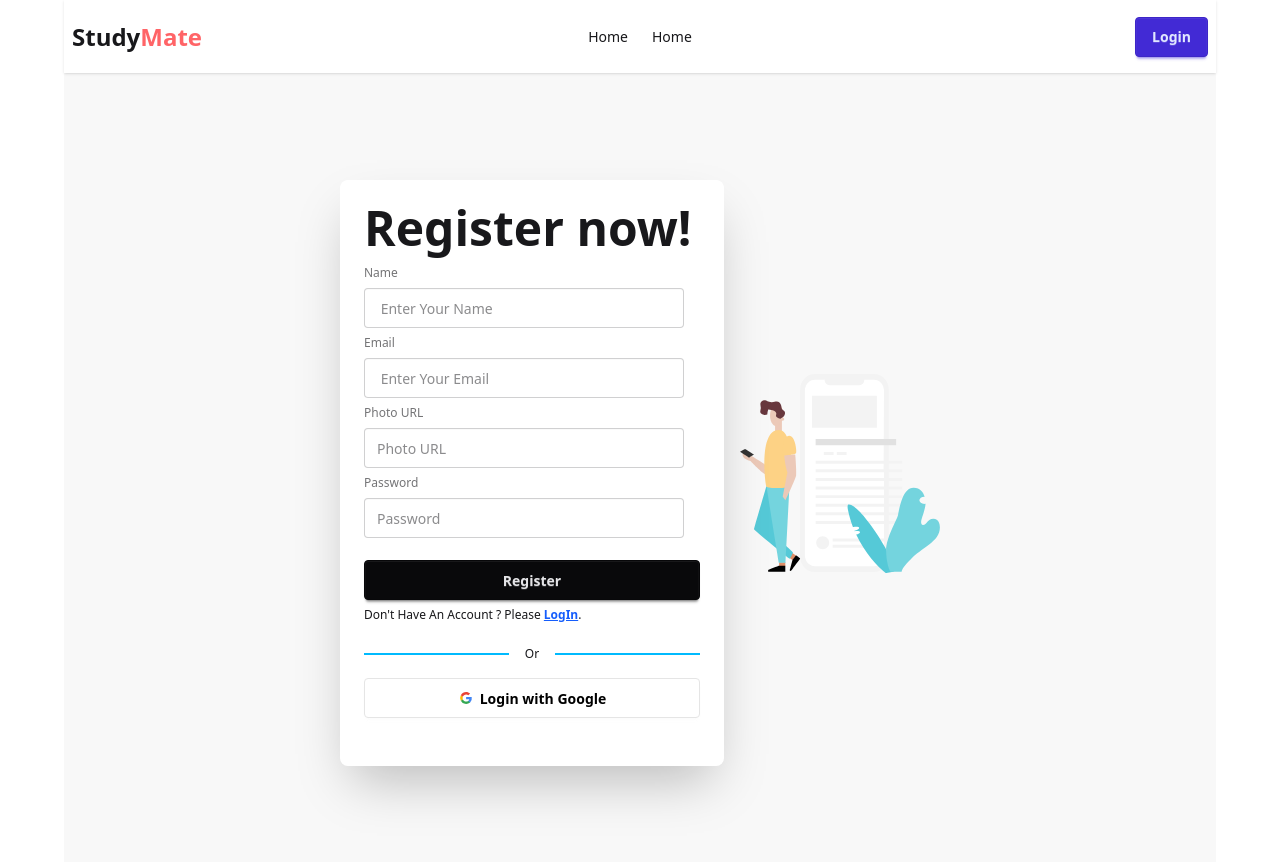
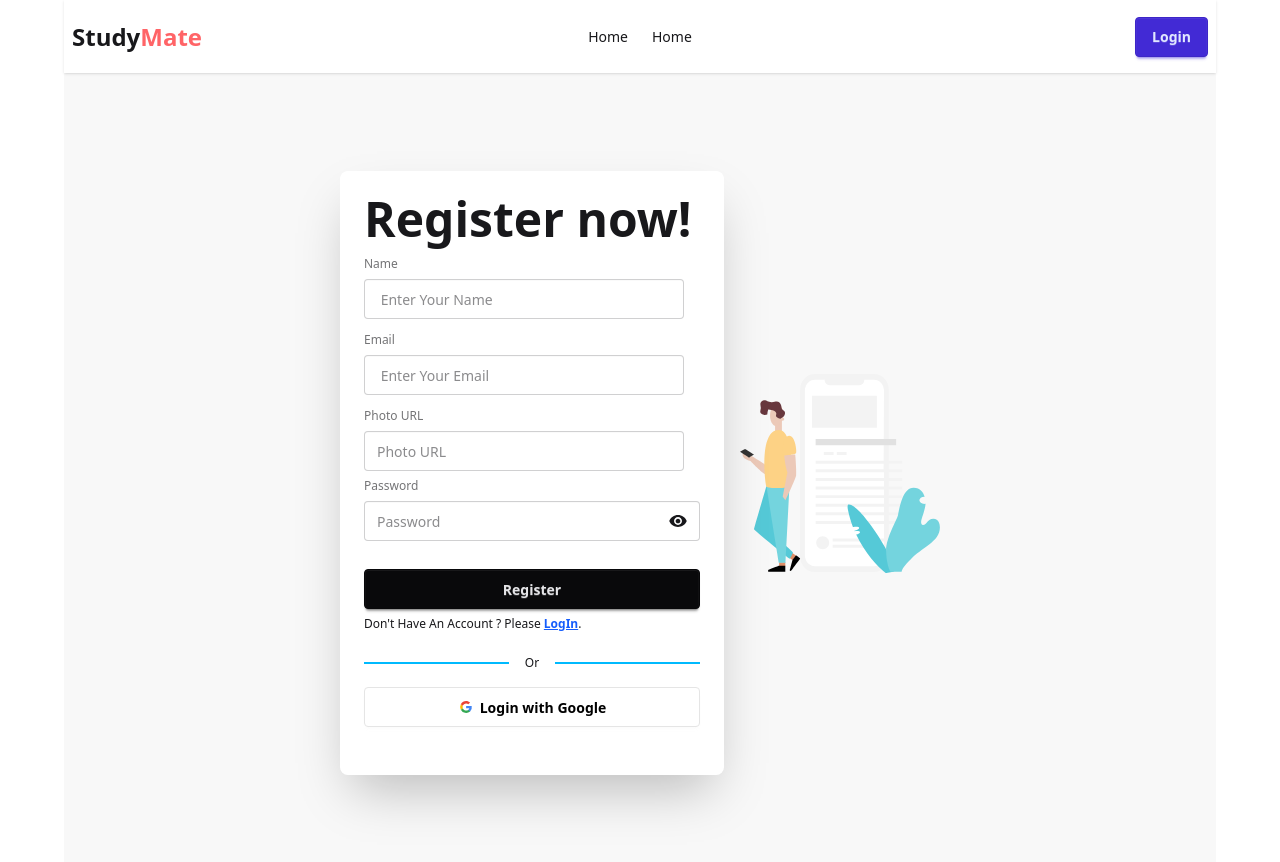
Before and after one commit to Raj3460/b11a11-client-side, a React (Vite) app: page /register in a window 1280 px wide. Shown: the top 862 px of the page. Built offline with nearby package versions, Linux system fonts and the light colour scheme.

Commit message:
added Register setUp with firebase

```diff
--- a/package.json
+++ b/package.json
@@ -11,10 +11,13 @@
   },
   "dependencies": {
     "@tailwindcss/vite": "^4.1.8",
+    "firebase": "^11.9.0",
     "lottie-react": "^2.4.1",
     "react": "^19.1.0",
     "react-dom": "^19.1.0",
+    "react-icons": "^5.5.0",
     "react-router": "^7.6.2",
+    "react-toastify": "^11.0.5",
     "tailwindcss": "^4.1.8"
   },
   "devDependencies": {
--- /dev/null
+++ b/src/Context/AuthContext.jsx
@@ -0,0 +1,3 @@
+import { createContext } from "react";
+
+export const  AuthContext = createContext(null)
--- /dev/null
+++ b/src/Context/AuthProvider.jsx
@@ -0,0 +1,31 @@
+import React, { useState } from 'react';
+import { AuthContext } from './AuthContext';
+import { createUserWithEmailAndPassword } from 'firebase/auth';
+import { auth } from '../FirebaseSetUp/Firebase.init';
+
+const AuthProvider = ({children}) => {
+
+       const [loading , setLoading ] = useState(true);
+
+       // create user for register
+       const createUserRegister = (email , password) => {
+              setLoading(true);
+              return createUserWithEmailAndPassword( auth ,email , password)
+       }
+
+       // create login withFirebase
+
+
+       const authInfo = {
+              createUserRegister,
+              loading,
+
+       }
+       return (
+              <AuthContext value={authInfo}>
+                     {children}
+              </AuthContext>
+       );
+};
+
+export default AuthProvider;
--- /dev/null
+++ b/src/FirebaseSetUp/Firebase.init.js
@@ -0,0 +1,20 @@
+// Import the functions you need from the SDKs you need
+import { initializeApp } from "firebase/app";
+import { getAuth } from "firebase/auth";
+// TODO: Add SDKs for Firebase products that you want to use
+// https://firebase.google.com/docs/web/setup#available-libraries
+
+// Your web app's Firebase configuration
+const firebaseConfig = {
+  apiKey: import.meta.env.VITE_apiKey,
+  authDomain: import.meta.env.VITE_authDomain,
+  projectId: import.meta.env.VITE_projectId,
+  storageBucket: import.meta.env.VITE_storageBucket,
+  messagingSenderId: import.meta.env.VITE_messagingSenderId,
+  appId: import.meta.env.VITE_appId,
+};
+console.log*(firebaseConfig);
+// Initialize Firebase
+const app = initializeApp(firebaseConfig);
+// Initialize Firebase Authentication and get a reference to the service
+ export const auth = getAuth(app);
--- a/src/LayOuts/LayOuts.jsx
+++ b/src/LayOuts/LayOuts.jsx
@@ -1,6 +1,8 @@
 import React from 'react';
 import { Outlet } from 'react-router';
 import Navbar from '../sheared/Navbar/Navbar';
+import { ToastContainer } from 'react-toastify';
+import 'react-toastify/dist/ReactToastify.css';
 
 
 const LayOuts = () => {
@@ -8,6 +10,7 @@ const LayOuts = () => {
               <div className='max-w-6xl mx-auto'>
                      <Navbar></Navbar>
                      <Outlet></Outlet>
+                      <ToastContainer position="top-center" autoClose={3000} />
 
               </div>
        );
--- a/src/Pages/Login/Login.jsx
+++ b/src/Pages/Login/Login.jsx
@@ -7,6 +7,10 @@ import SocialLoginGoogle from "./SocialLogin/SocialLoginGoogle";
 const Login = () => {
   const handleLogIn = (e) => {
     e.preventDefault();
+    const form = e.target ;
+    const email = form.email.value;
+    const password = form.password.value;
+    console.log(email, password);
   };
   return (
     <div className="hero bg-base-200 min-h-screen">
--- a/src/Pages/Login/Register/Register.jsx
+++ b/src/Pages/Login/Register/Register.jsx
@@ -1,19 +1,80 @@
 import Lottie from "lottie-react";
-import React from "react";
+import React, { useContext, useState } from "react";
 import register from "../../../assets/register.json";
-import { Link } from "react-router";
+import { Link, useNavigate } from "react-router";
 import SocialLoginGoogle from "../SocialLogin/SocialLoginGoogle";
+import { AuthContext } from "../../../Context/AuthContext";
+import { IoMdEye, IoMdEyeOff } from "react-icons/io";
+import { toast } from "react-toastify";
 
 const Register = () => {
+  const [errorName, setErrorName] = useState("");
+  const [errorPassWord , setErrorPassword] = useState("");
+  const [errorEmail , setErrorEmail] = useState("")
+   const [showPassword, setShowPassword] = useState(false);
+const navigate = useNavigate()
+  const { createUserRegister } = useContext(AuthContext);
   const handleRegister = (e) => {
     e.preventDefault();
+
+    setErrorName("")
+    setErrorPassword("")
+    setErrorEmail("")
+    const form = e.target;
+    const name = form.name.value;
+    //     for name =
+    if (name.length < 5) {
+      return setErrorName("Name must be in 5 characters");
+    }
+    const email = form.email.value;
+    const photo = form.photo.value;
+    const password = form.password.value;
+     const pattern = /^(?=.*\d)(?=.*[a-z])(?=.*[A-Z]).{6,}$/;
+
+       // for password
+    if (!pattern.test(password)) {
+      return setErrorPassword(
+        "Password must be at least 6 characters and include a number, a lowercase and an uppercase letter"
+      );
+    }
+    const userInfo = {
+      name,
+      email,
+      photo,
+      password,
+    };
+    console.log(userInfo);
+
+    // setup firebase create user
+    createUserRegister(email, password)
+      .then((result) => {
+        console.log(result.user);
+        if(result.user){
+              toast.success(" Your Registration Successful", {
+                     position: "top-center",
+                     autoClose: 2000,
+              })
+        }
+
+        navigate('/')
+        form.reset();
+      })
+      .catch((error) => {
+        console.log(error.code, error.message);
+        setErrorEmail(error.code)
+        toast.error("Registration Failed!", {
+          position: "top-center",
+          autoClose: 2000,
+        });
+      });
   };
   return (
     <div className="hero bg-base-200 min-h-screen">
       <div className="hero-content flex-col lg:flex-row-reverse">
         <div className="text-center lg:text-left">
           <Lottie
-            style={{ width: "200px" }}
+            className="md:w-[200px]"
+            //      style={{ width: "200px" }}
             animationData={register}
             loop={true}
           ></Lottie>
@@ -29,29 +90,43 @@ const Register = () => {
                   type="text"
                   className="input"
                   placeholder=" Enter Your Name"
+              //     required
                 />
+                 <p className="text-red-500">{errorName}</p>
                 <label className="label">Email</label>
                 <input
                   name="email"
                   type="email"
                   className="input"
                   placeholder=" Enter Your Email"
+              //     required
                 />
+                 <p className="text-red-500">{errorEmail}</p>
                 <label className="label">Photo URL</label>
                 <input
-                  name="Photo"
+                  name="photo"
                   type="url"
                   className="input"
                   placeholder="Photo URL"
+              //     required
                 />
                 <label className="label">Password</label>
-                <input
-                  name="password"
-                  type="password"
-                  className="input"
-                  placeholder="Password"
-                />
-                {/* <div><a className="link link-hover">Forgot password?</a></div> */}
+                 <div className="relative">
+            <input
+              name="password"
+              type={showPassword ? "text" : "password"}
+              className="input w-full pr-10"
+              placeholder="Password"
+            />
+            <span
+              className="absolute right-3 top-2.5 cursor-pointer text-xl"
+              onClick={() => setShowPassword(!showPassword)}
+            >
+              {showPassword ? <IoMdEyeOff /> : <IoMdEye />}
+            </span>
+          </div>
+                  <p className="text-red-500">{errorPassWord}</p>
+
                 <button className="btn btn-neutral mt-4">Register</button>
                 <p>
                   Don't Have An Account ? Please{" "}
--- a/src/main.jsx
+++ b/src/main.jsx
@@ -4,9 +4,12 @@ import "./index.css";
 import App from "./App.jsx";
 import { RouterProvider } from "react-router";
 import { router } from "./Routs/Routs.jsx";
+import AuthProvider from "./Context/AuthProvider.jsx";
 
 createRoot(document.getElementById("root")).render(
   <StrictMode>
-    <RouterProvider router={router} />
+    <AuthProvider>
+      <RouterProvider router={router} />
+    </AuthProvider>
   </StrictMode>
 );
```
Also changed, not shown: 2 other files (tests, documents, lock files or other folders).
